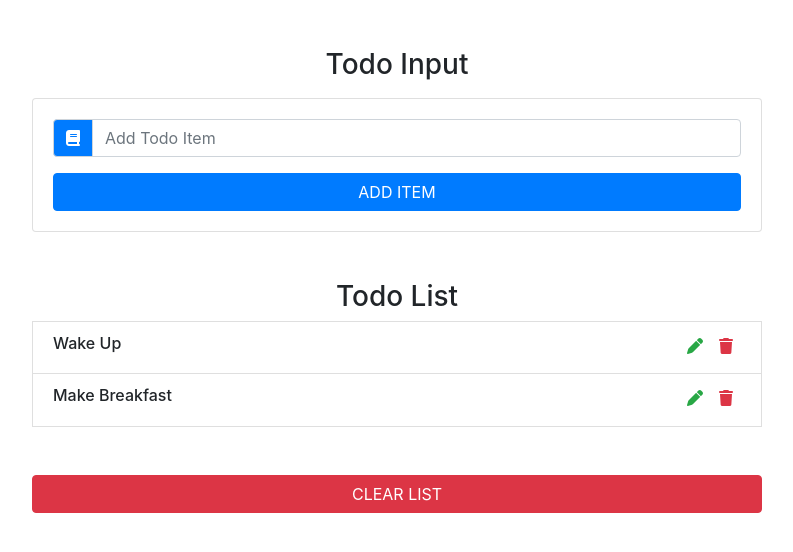
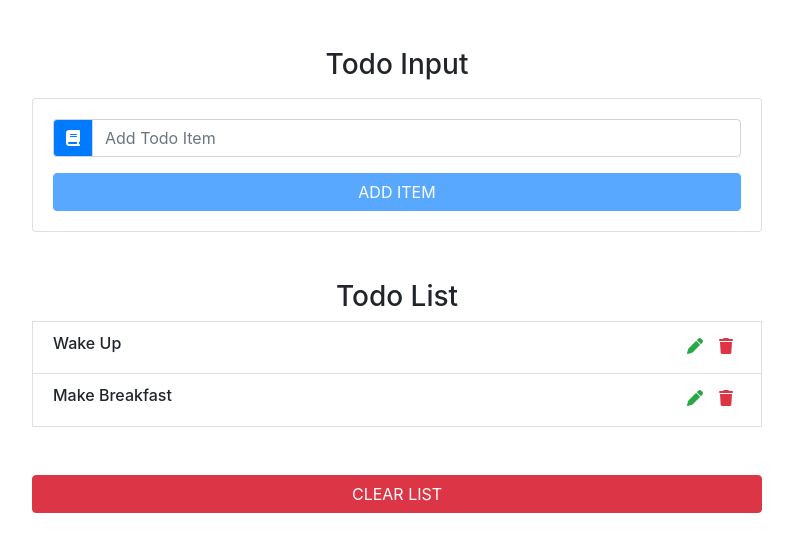
Before and after one commit to super8989/React_todo_list, a React (Create React App) app: page / in a window 1280 px wide. Shown: the top 552 px of the page, without its empty margins (243-1036 px from the left). Built offline with nearby package versions, Linux system fonts and the light colour scheme.

Commit message:
added logic to add item button to be disabled if the input field is blank

```diff
--- a/src/components/TodoInput.js
+++ b/src/components/TodoInput.js
@@ -23,6 +23,7 @@ class TodoInput extends Component {
 					</div>
 					<button
 						type='submit'
+						disabled={item ? false : true}
 						className={
 							editItem
 								? "btn btn-block btn-success mt-3 text-uppercase"
```
